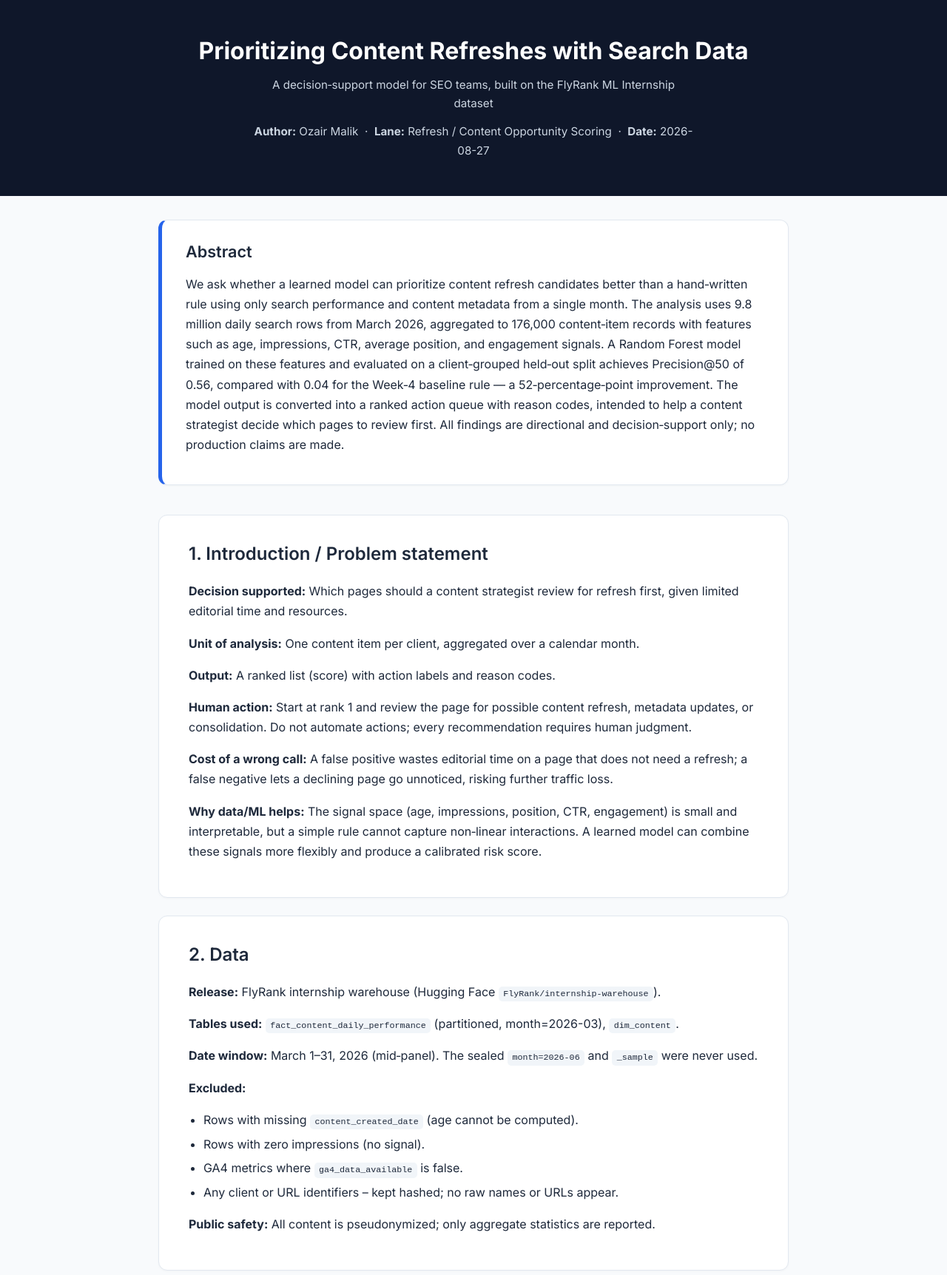
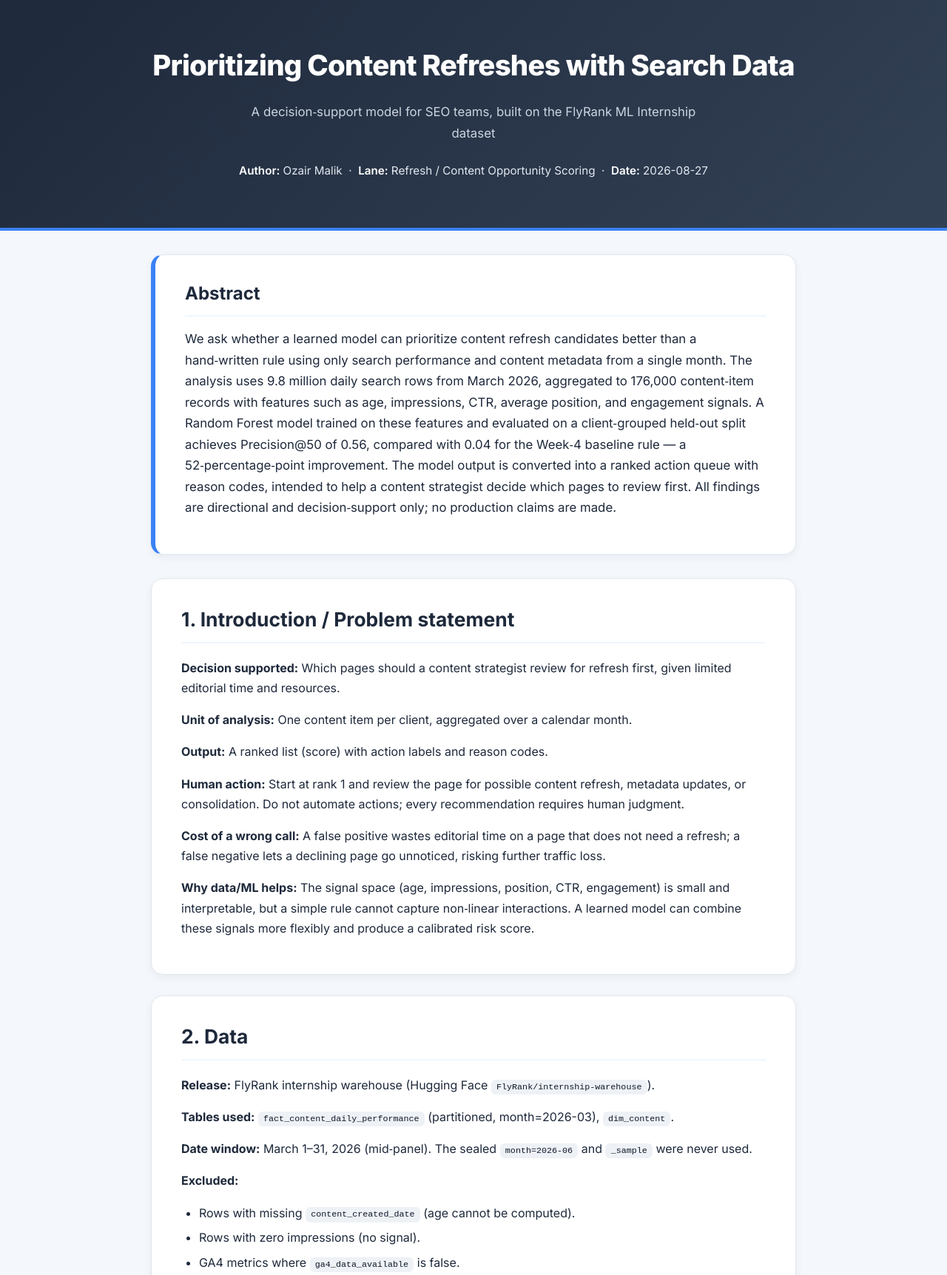
Before and after one commit to ozair247/flyrank-ml-internship, a plain HTML site: page docs/index.html in a window 1280 px wide. Shown: the top 1724 px of the page at 74% size. Drawn offline with Linux system fonts and the light colour scheme.

Commit message:
Update index.html

```diff
--- a/docs/index.html
+++ b/docs/index.html
@@ -5,53 +5,67 @@
   <meta name="viewport" content="width=device-width, initial-scale=1.0">
   <title>Prioritizing Content Refreshes with Search Data</title>
   <link rel="preconnect" href="https://fonts.googleapis.com">
-  <link href="https://fonts.googleapis.com/css2?family=Inter:wght@400;500;600;700&display=swap" rel="stylesheet">
+  <link href="https://fonts.googleapis.com/css2?family=Inter:wght@400;500;600;700;800&display=swap" rel="stylesheet">
   <style>
     :root {
-      --bg: #f8fafc;
+      --bg: #f4f7fb;
       --surface: #ffffff;
       --text: #1e293b;
       --muted: #64748b;
-      --primary: #0f172a;
-      --accent: #2563eb;
+      --primary: #1e293b;
+      --accent: #3b82f6;
+      --accent-soft: #eff6ff;
       --border: #e2e8f0;
+      --shadow: 0 4px 12px rgba(0,0,0,0.05);
     }
 
     * { box-sizing: border-box; margin: 0; padding: 0; }
 
     body {
-      font-family: 'Inter', -apple-system, BlinkMacSystemFont, sans-serif;
+      font-family: 'Inter', sans-serif;
       background: var(--bg);
       color: var(--text);
       line-height: 1.7;
-      padding: 0 0 3rem 0;
+      padding-bottom: 3rem;
     }
 
     header {
-      background: var(--primary);
+      background: linear-gradient(135deg, #1e293b 0%, #334155 100%);
       color: #fff;
-      padding: 3rem 1.5rem;
+      padding: 3.5rem 1.5rem 3rem;
       text-align: center;
       margin-bottom: 2rem;
+      border-bottom: 4px solid var(--accent);
     }
 
     header h1 {
-      font-size: 2rem;
-      font-weight: 700;
-      max-width: 850px;
-      margin: 0 auto 0.75rem auto;
-      line-height: 1.3;
+      font-size: 2.4rem;
+      font-weight: 800;
+      max-width: 900px;
+      margin: 0 auto 1rem auto;
+      letter-spacing: -0.02em;
     }
 
-    header p {
+    header .subtitle {
       color: #cbd5e1;
-      font-size: 0.95rem;
-      max-width: 600px;
+      font-size: 1.05rem;
+      max-width: 650px;
       margin: 0 auto;
     }
 
+    header .meta {
+      margin-top: 1.5rem;
+      font-size: 0.95rem;
+      color: #e2e8f0;
+    }
+
+    header .meta strong {
+      color: #fff;
+      font-weight: 600;
+    }
+
     .container {
-      max-width: 900px;
+      max-width: 920px;
       margin: 0 auto;
       padding: 0 1.5rem;
     }
@@ -59,37 +73,52 @@
     .abstract {
       background: var(--surface);
       border: 1px solid var(--border);
-      border-left: 5px solid var(--accent);
-      padding: 1.5rem 2rem;
-      border-radius: 12px;
-      margin-bottom: 2.5rem;
-      box-shadow: 0 1px 3px rgba(0,0,0,0.04);
+      border-left: 6px solid var(--accent);
+      padding: 2rem 2.5rem;
+      border-radius: 16px;
+      margin-bottom: 2rem;
+      box-shadow: var(--shadow);
     }
 
     .abstract h2 {
-      font-size: 1.35rem;
-      margin-bottom: 0.75rem;
+      font-size: 1.5rem;
+      margin-bottom: 1rem;
+      color: var(--primary);
+      font-weight: 700;
+    }
+
+    .abstract p {
+      font-size: 1.05rem;
     }
 
     section {
       background: var(--surface);
       border: 1px solid var(--border);
-      border-radius: 12px;
+      border-radius: 16px;
       padding: 2rem 2.5rem;
-      margin-bottom: 1.5rem;
-      box-shadow: 0 1px 3px rgba(0,0,0,0.03);
+      margin-bottom: 1.75rem;
+      box-shadow: var(--shadow);
+      transition: transform 0.15s ease;
+    }
+
+    section:hover {
+      transform: translateY(-2px);
     }
 
     h2 {
-      font-size: 1.5rem;
-      margin-bottom: 1rem;
-      font-weight: 600;
+      font-size: 1.65rem;
+      margin-bottom: 1.25rem;
+      font-weight: 700;
+      color: var(--primary);
+      border-bottom: 2px solid var(--accent-soft);
+      padding-bottom: 0.5rem;
     }
 
     h3 {
-      font-size: 1.2rem;
-      margin: 1.5rem 0 0.75rem 0;
+      font-size: 1.25rem;
+      margin: 1.5rem 0 0.75rem;
       font-weight: 600;
+      color: var(--primary);
     }
 
     p {
@@ -98,22 +127,25 @@
     }
 
     ul, ol {
-      margin: 0 0 1rem 1.25rem;
+      margin: 0 0 1.25rem 1.5rem;
     }
 
     li {
-      margin-bottom: 0.35rem;
+      margin-bottom: 0.4rem;
     }
 
     table {
       width: 100%;
       border-collapse: collapse;
-      margin: 1.25rem 0;
+      margin: 1.5rem 0;
       font-size: 0.95rem;
+      border-radius: 12px;
+      overflow: hidden;
+      box-shadow: 0 1px 3px rgba(0,0,0,0.06);
     }
 
     th, td {
-      padding: 0.75rem 1rem;
+      padding: 0.9rem 1.2rem;
       text-align: left;
       border-bottom: 1px solid var(--border);
     }
@@ -121,49 +153,61 @@
     th {
       background: #f1f5f9;
       font-weight: 600;
+      color: var(--primary);
+    }
+
+    tr:last-child td {
+      border-bottom: none;
     }
 
     tr:hover td {
-      background: #fafafa;
+      background: #fafbff;
     }
 
     code {
-      background: #f1f5f9;
-      padding: 0.2rem 0.4rem;
-      border-radius: 5px;
+      background: #eef2f6;
+      padding: 0.2rem 0.45rem;
+      border-radius: 6px;
       font-size: 0.9em;
+      color: #0f172a;
+      font-weight: 500;
     }
 
     pre {
       background: #0f172a;
       color: #e2e8f0;
-      padding: 1rem 1.5rem;
-      border-radius: 10px;
+      padding: 1.25rem 1.5rem;
+      border-radius: 12px;
       overflow-x: auto;
-      margin: 1rem 0;
+      margin: 1.25rem 0;
+      font-size: 0.95rem;
     }
 
     img {
       max-width: 100%;
       height: auto;
-      border-radius: 10px;
+      border-radius: 12px;
       border: 1px solid var(--border);
-      margin: 1rem 0;
+      margin: 1.5rem 0;
       display: block;
+      box-shadow: 0 2px 8px rgba(0,0,0,0.05);
     }
 
     .ack {
       text-align: center;
       color: var(--muted);
-      font-size: 0.9rem;
-      margin-top: 2rem;
-      padding: 1rem 0;
+      font-size: 0.95rem;
+      margin-top: 2.5rem;
+      padding: 1.5rem 0;
+      background: var(--surface);
+      border-radius: 16px;
+      box-shadow: var(--shadow);
     }
 
     .ack a {
       color: var(--accent);
       text-decoration: none;
-      font-weight: 500;
+      font-weight: 600;
     }
 
     .ack a:hover {
@@ -175,8 +219,8 @@
 
   <header>
     <h1>Prioritizing Content Refreshes with Search Data</h1>
-    <p>A decision‑support model for SEO teams, built on the FlyRank ML Internship dataset</p>
-    <p style="margin-top: 0.75rem; font-size: 0.95rem; color: #cbd5e1;">
+    <p class="subtitle">A decision‑support model for SEO teams, built on the FlyRank ML Internship dataset</p>
+    <p class="meta">
       <strong>Author:</strong> Ozair Malik &nbsp;·&nbsp;
       <strong>Lane:</strong> Refresh / Content Opportunity Scoring &nbsp;·&nbsp;
       <strong>Date:</strong> 2026-08-27
@@ -241,7 +285,7 @@
       <p>The Random Forest beats the baseline by 52 percentage points at Precision@50. This is directional evidence, not production proof.</p>
 
       <h3>Feature importance</h3>
-      <img src="../work/figures/importance.png" alt="Permutation importance chart">
+      <img src="figures/importance.png" alt="Permutation importance chart">
     </section>
 
     <section>
@@ -265,7 +309,7 @@
         <li><code>no_action</code> – low risk or invisible.</li>
       </ul>
       <p><strong>How to use:</strong> Start at rank 1 and review downward. Every item must pass a human check before any action.</p>
-      <img src="../work/figures/action_distribution.png" alt="Action distribution chart">
+      <img src="figures/action_distribution.png" alt="Action distribution chart">
     </section>
 
     <section>
```
